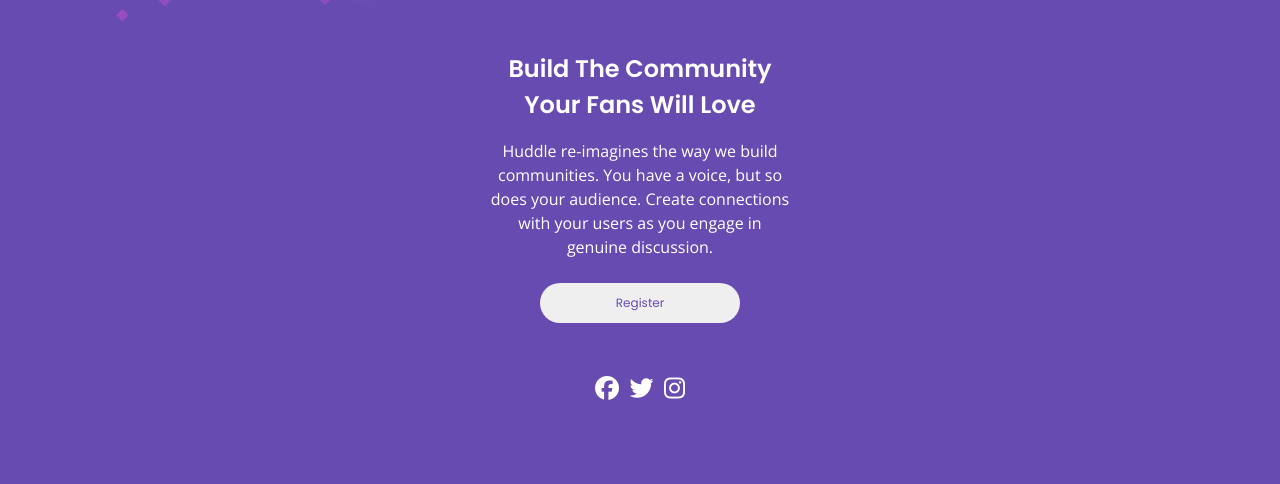
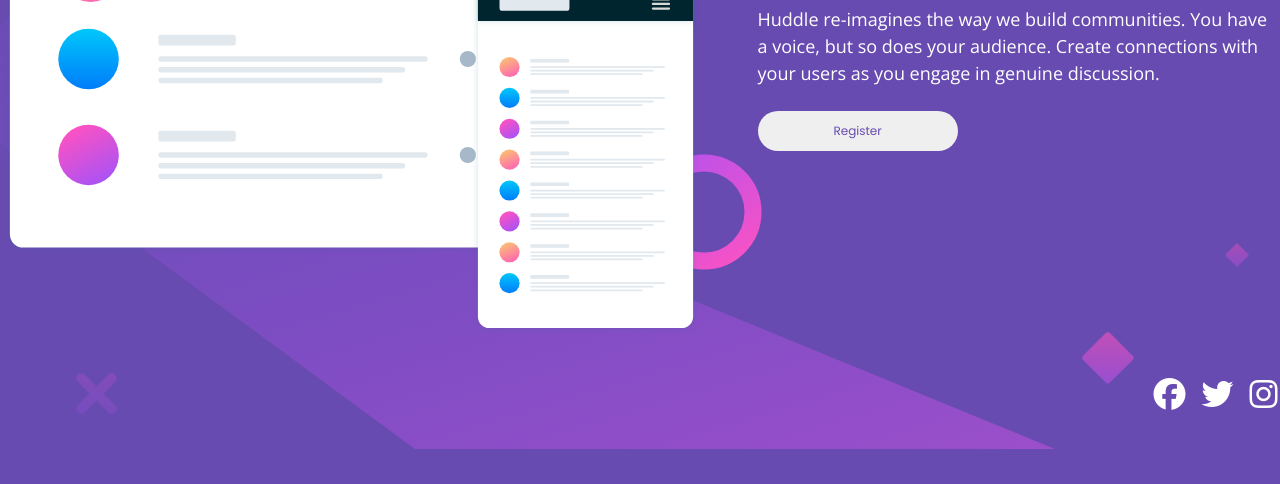
Before and after one commit to joaoevribas/fem-huddle-landing-page-with-single-introductory-section, a plain HTML site: page index.html in a window 1280 px wide. Shown: the part 351-835 px from the top of the page. Drawn offline with nearby package versions, Linux system fonts and the light colour scheme.

Commit message:
Desktop CSS

```diff
--- a/css/style.css
+++ b/css/style.css
@@ -107,7 +107,8 @@
 }
 
 .hero {
-  display: grid;
+  display: flex;
+  flex-direction: column;
   text-align: center;
 }
 
@@ -151,3 +152,57 @@
   gap: 0.65625rem;
   margin-bottom: 2.5rem;
 }
+
+/* Desktop */
+@media (min-width: 62.5rem) {
+  body {
+    background-image: url(/images/bg-desktop.svg);
+  }
+
+  .container {
+    max-width: 79.6875rem;
+    margin: 0 auto;
+  }
+
+  .header__logo {
+    max-width: 12.5rem;
+    margin-bottom: 6.5rem;
+  }
+
+  .hero {
+    flex-direction: row;
+    gap: 3.69rem;
+    text-align: start;
+  }
+
+  .hero__img {
+    max-width: 43.5rem;
+  }
+
+  .hero__content {
+    margin-top: 2.5rem;
+  }
+
+  .hero__content__title {
+    font-size: 2.5rem;
+    margin-bottom: 1.5rem;
+    line-height: 1.3;
+  }
+
+  .hero__content__text {
+    font-size: 1.125rem;
+  }
+
+  .hero__content__btn {
+    max-width: 38.5%;
+  }
+
+  footer {
+    justify-content: end;
+    gap: 1rem;
+  }
+
+  .fa-xl {
+    font-size: 2rem;
+  }
+}
```
